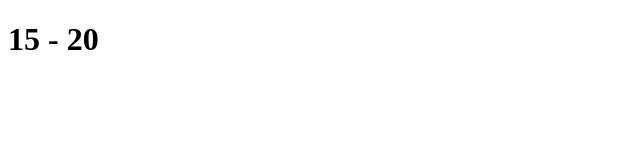
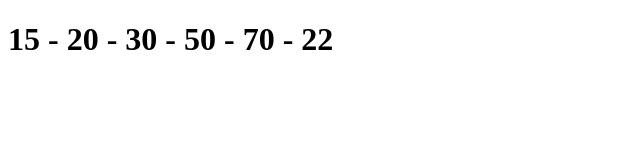
Before and after one commit to AndreiBrugnera/EstruturaDeDados, a plain HTML site: page Aula02/ListaEncadeada/list.html in a window 1280 px wide. Shown: the whole page, without its empty margins (0-640 px from the left). Drawn offline with Linux system fonts and the light colour scheme.

Commit message:
ListaDuplamenteEncadeada

```diff
--- a/Aula02/ListaEncadeada/list.html
+++ b/Aula02/ListaEncadeada/list.html
@@ -16,9 +16,14 @@
         list.append(15);
         list.append(20);
         list.append(30);
-        list.removeAt(2);
-        list.insert(1,55);
-        list.remove(55);
+        list.append(50);
+        list.append(70);
+        list.append(22);
+
+        //break;
+        //list.removeAt(2);
+        //list.insert(1,55);
+        //list.remove(55);
         console.log(list.toString());
         el = document.getElementById("string");
         el.innerHTML = list.toString();
--- a/Aula02/ListaEncadeada/list.js
+++ b/Aula02/ListaEncadeada/list.js
@@ -3,6 +3,7 @@ function LinkedList() {
     let Node = function (element) {
         this.element = element;
         this.next = null;
+        this.previous = null;
     }
 
     let lenght = 0;
@@ -20,6 +21,8 @@ function LinkedList() {
             while (current.next) {
                 current = current.next
             }
+
+            current.previous = node;
             current.next = node;
         }
         lenght++;
@@ -34,6 +37,7 @@ function LinkedList() {
                 index = 0;
             if (position === 0) { //adiciona na primeira posição
                 // SEU CÓDIGO AQUI, o próximo recebe o atual e head recebe o novo nó
+                node.previous = null;
                 node.next = current;
                 head = node;
             } else {
```
